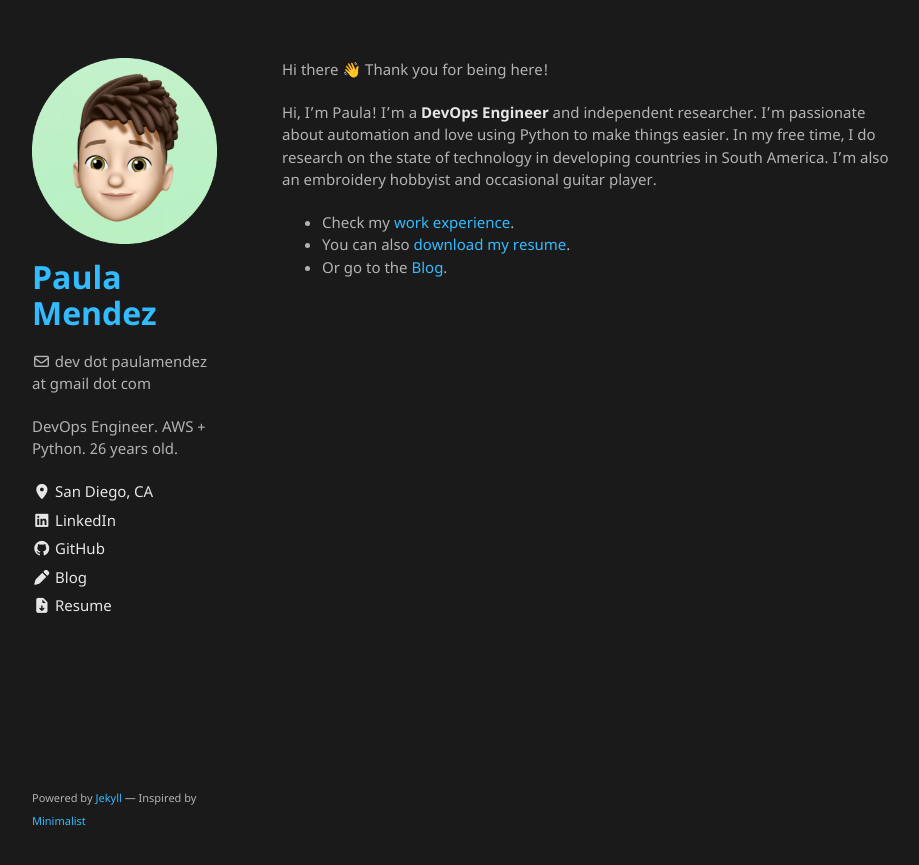
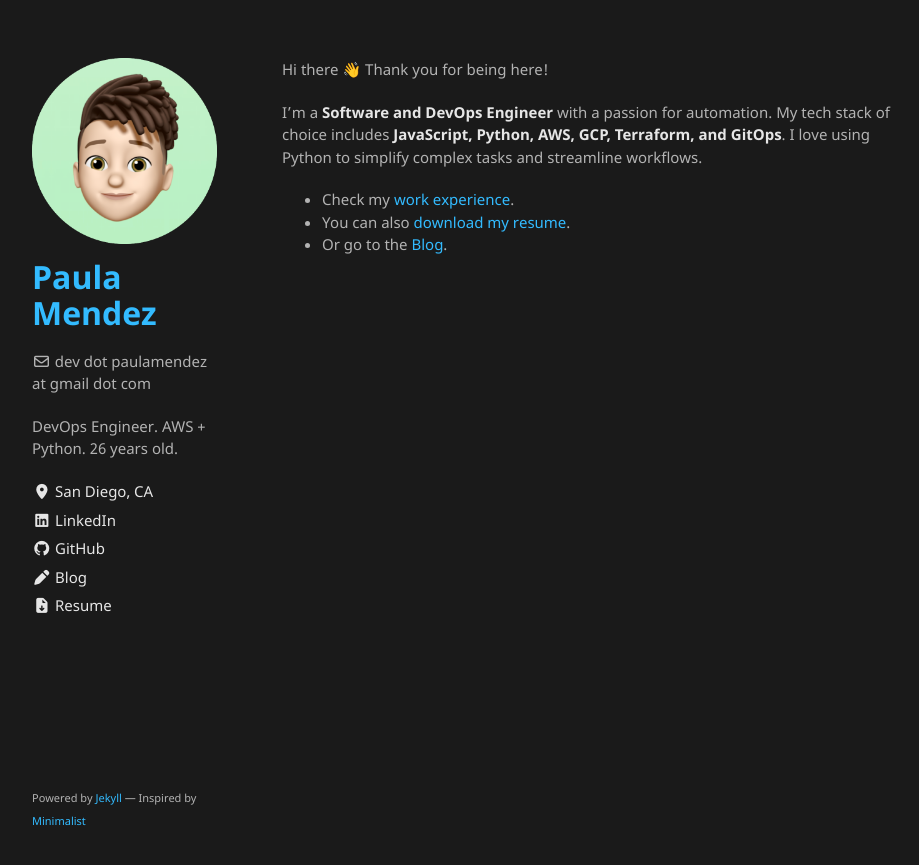
Before and after one commit to paulipotter/paulipotter.github.io, a Jekyll site: the page built from index.md, in a window 1280 px wide. Shown: the top 865 px of the page, without its empty margins (178-1097 px from the left). Built offline with Jekyll 4.4.1, drawn with Linux system fonts in a browser that asks for light colours; emoji names are drawn with the system emoji font.

Commit message:
Update personal introduction and resume link in index.md

```diff
--- a/index.md
+++ b/index.md
@@ -3,9 +3,8 @@ layout: default
 ---
 Hi there :wave: Thank you for being here!
 
-Hi, I'm Paula! I'm a **DevOps Engineer** and independent researcher. I'm passionate about automation and love using Python to make things easier. In my free time, I do research on the state of technology in developing countries in South America. I'm also an embroidery hobbyist and occasional guitar player.
-
+I'm a **Software and DevOps Engineer** with a passion for automation. My tech stack of choice includes **JavaScript, Python, AWS, GCP, Terraform, and GitOps**. I love using Python to simplify complex tasks and streamline workflows.
 
 - Check my [work experience](/work).
-- You can also [download my resume](/MendezResume.pdf).
+- You can also [download my resume](/GautoResume.pdf).
 - Or go to the [Blog](/blog).
```
